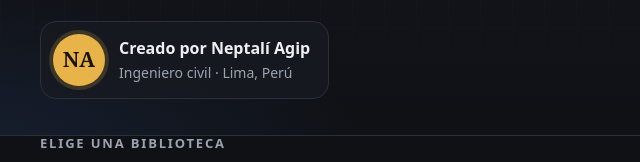
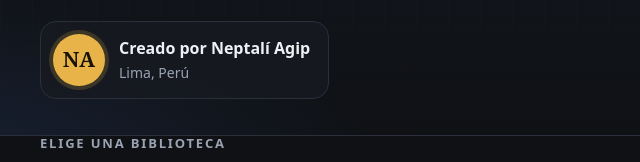
Before and after one commit to neptaliagiphoyos/neptaliagiphoyos.github.io, a plain HTML site: page index.html in a window 1280 px wide. Shown: the part 260-422 px from the top of the page, 96-736 px from the left. Drawn offline with Linux system fonts and the light colour scheme.

Commit message:
Change author location to 'Lima, Perú'
Updated author location text in index.html.

```diff
--- a/index.html
+++ b/index.html
@@ -99,7 +99,7 @@ footer{padding:34px 0 40px;color:var(--mute);font-size:13px;text-align:center}
     <p class="lead">Simuladores, juegos para niños, libros, el material del Profe AGIP y programas de ingeniería. Todo gratis, para usar en el celular, la computadora o la TV.</p>
     <div class="author">
       <div class="seal" aria-hidden="true">NA</div>
-      <div><b>Creado por Neptalí Agip</b><span>Ingeniero civil · Lima, Perú</span></div>
+      <div><b>Creado por Neptalí Agip</b><span>Lima, Perú</span></div>
     </div>
   </div>
 </header>
```
